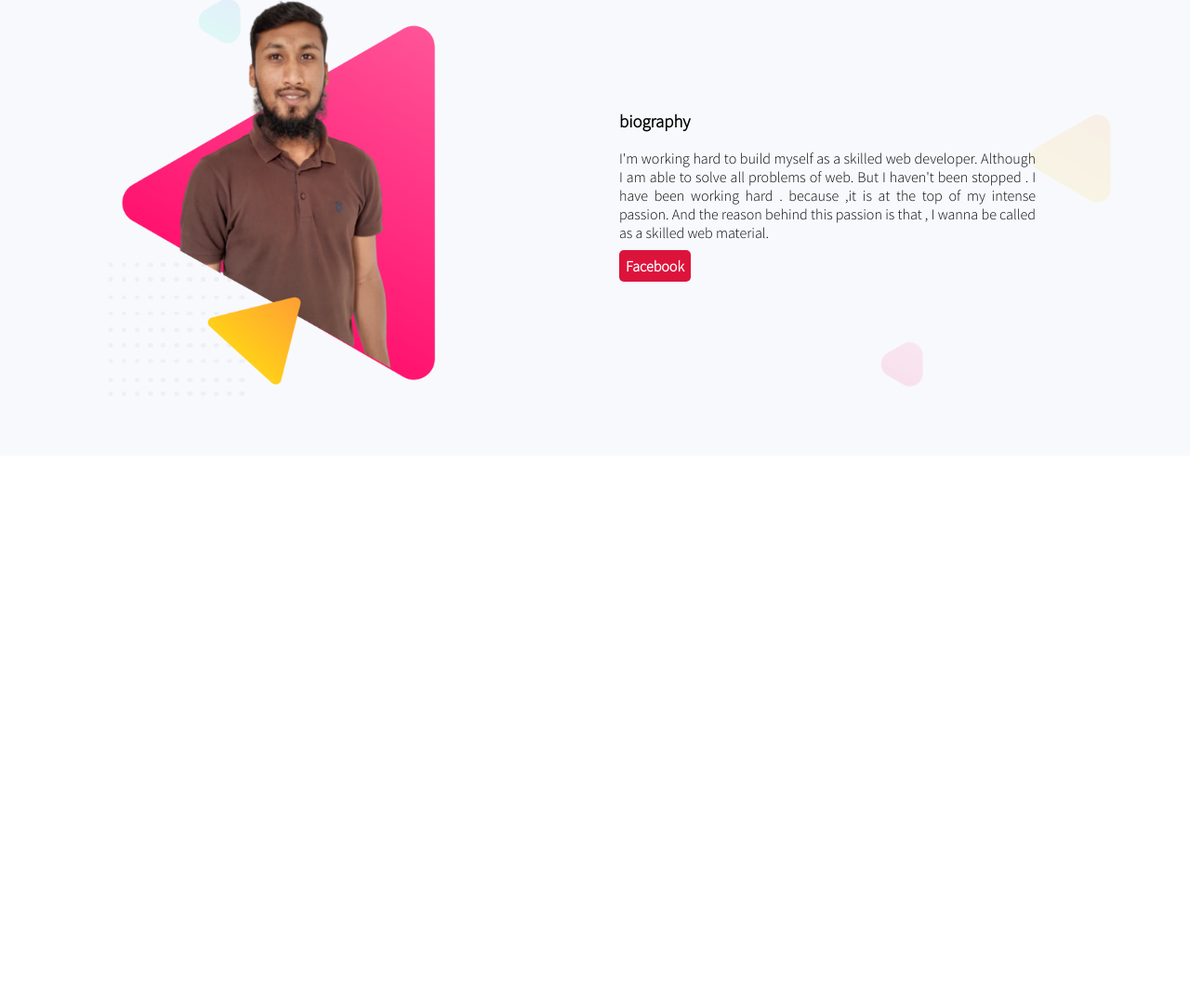
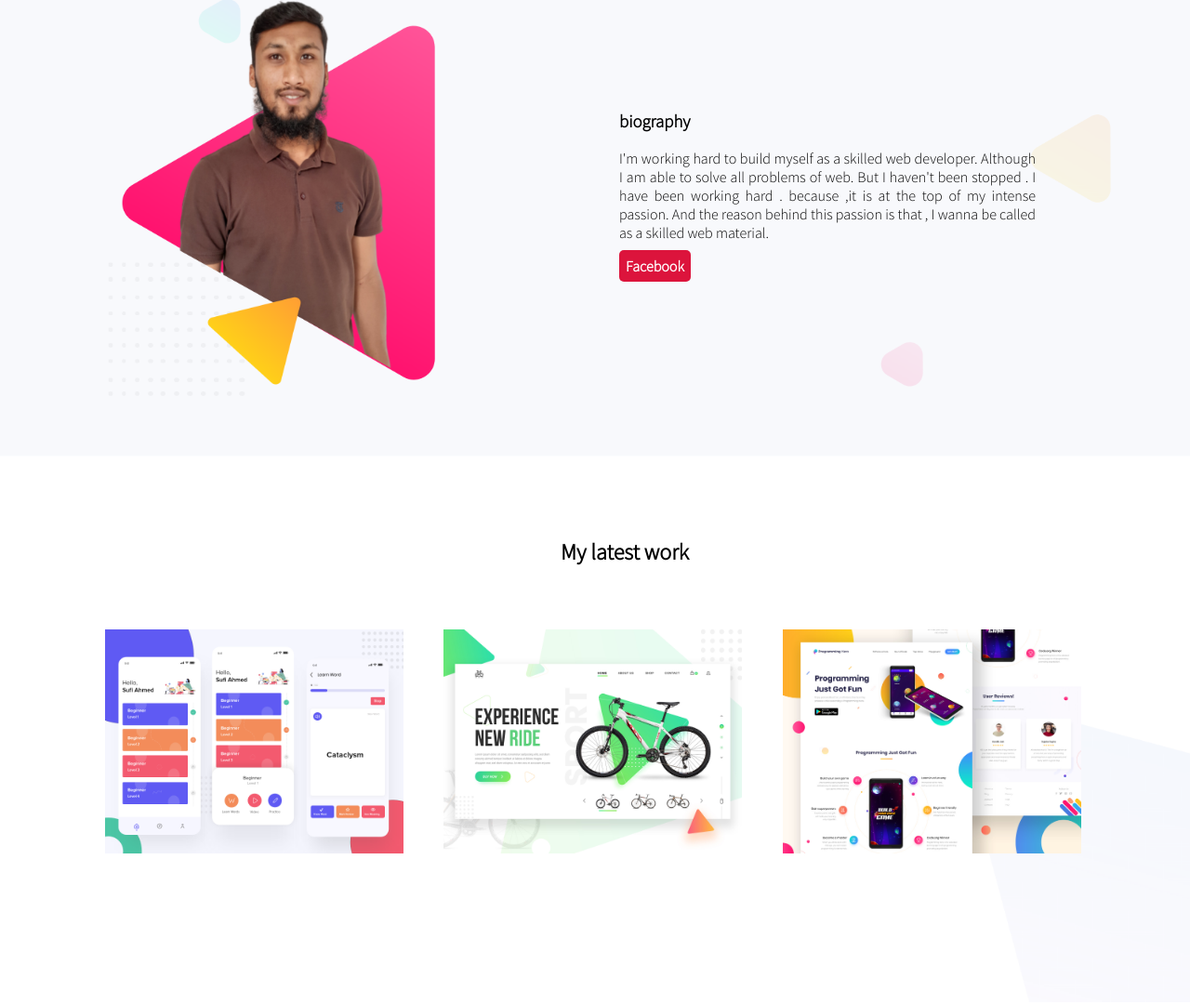
Before and after one commit to AbaHayat/First-Assignment, a plain HTML site: page index.html in a window 1280 px wide. Shown: the part 747-1828 px from the top of the page at 93% size. Before the commit the page ends 1310 px from the top, so only its background shows below. Drawn offline with Linux system fonts and the light colour scheme.

Commit message:
latest work area done

```diff
--- a/index.html
+++ b/index.html
@@ -31,5 +31,17 @@
             <a class="click-me-button" target="_blank" href="https://www.facebook.com/abahayat.ahs.7">Facebook</a>
         </div>
     </section>
+    <section class="latest-work-area">
+        <h1 id="align">My latest work</h1>
+        <div class="work-area">
+            <img src="images/latest-work/work-1.png" alt="latest-work-1">
+        </div>
+        <div class="work-area">
+            <img src="images/latest-work/work-2.jpg" alt="latest-work-2">
+        </div>
+        <div class="work-area">
+            <img src="images/latest-work/work-3.jpg" alt="latest-work-3">
+        </div>
+    </section>
 </body>
 </html>
--- a/style.css
+++ b/style.css
@@ -51,3 +51,22 @@ img{
     background-repeat: no-repeat;
     background-size: 100%;
 }
+.work-area{
+    width: 22%;
+    float: left;
+    margin: 4%;
+    box-shadow: 30px gray;
+}
+.work-area:hover{
+    transform: scale(1.5);
+}
+.latest-work-area{
+    background-image: url(images/latest-work-bg.png);
+    background-repeat: no-repeat;
+    background-size: 120%;
+    margin-left: 5%;
+    height: 500px;
+}
+#align{
+    text-align: center;
+}
```
